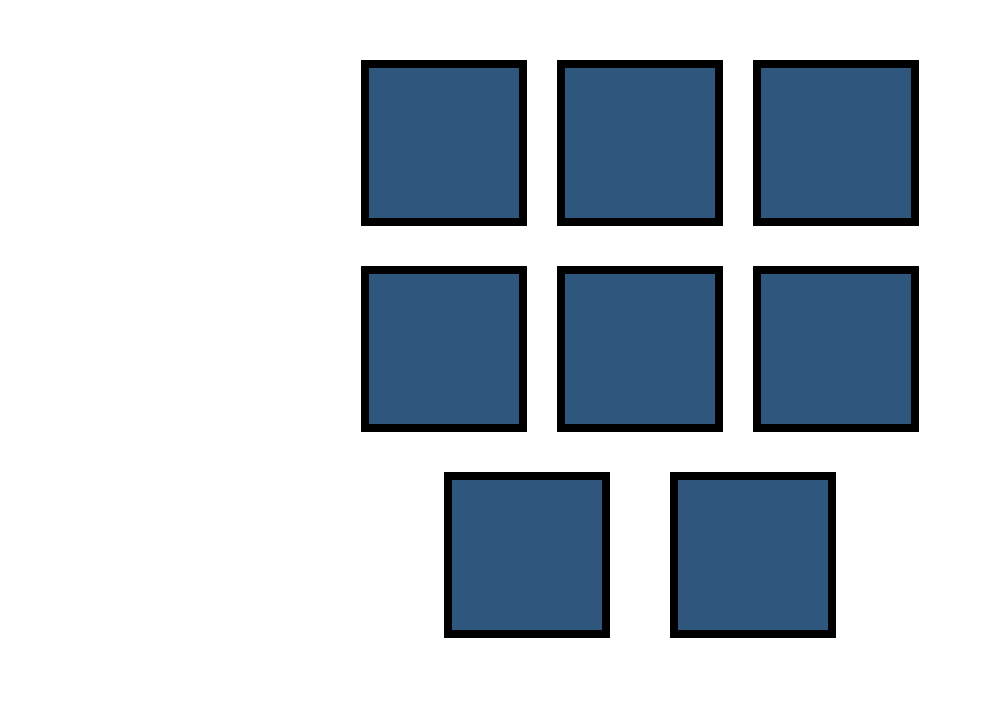
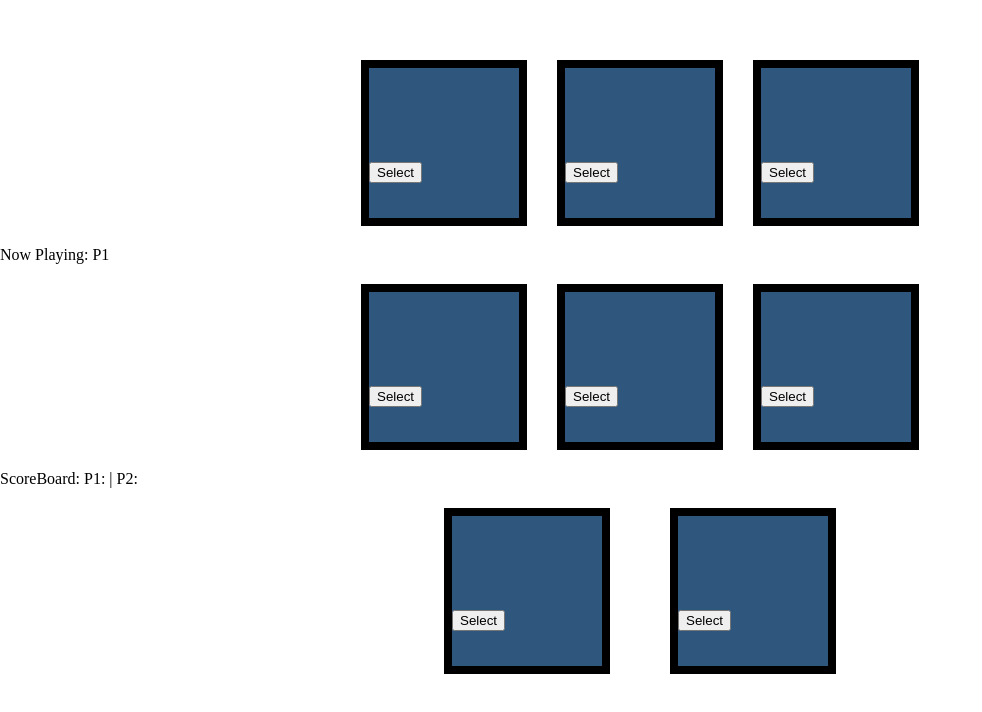
Before and after one commit to Arinji2/Memory-Game, a plain HTML site: page index.html in a window 1280 px wide. Shown: the whole page, without its empty margins (0-982 px from the left). Drawn offline with Linux system fonts and the light colour scheme; a web font is replaced by a local one.

Commit message:
Update index.html

```diff
--- a/index.html
+++ b/index.html
@@ -6,20 +6,89 @@
 		<link rel="stylesheet" type="text/css" href="css/index.css" />
 	</head>
 	<body>
-		<div class="mega-container">
-			<div class="container1">
-				<div id="card1"><p id="card1p">1</p></div>
-				<div id="card2"><p id="card2p">2</p></div>
-				<div id="card3"><p id="card3p">3</p></div>
+
+			<div class="mega-container">
+				<div class="container1">
+					<div id="card1">
+						<p id="card1p">1</p>
+						<input
+							id="selectButton"
+							type="button"
+							onclick="selection(card1)"
+							value="Select"
+						/>
+					</div>
+					<div id="card2">
+						<p id="card2p">2</p>
+					<input
+						id="selectButton"
+						type="button"
+						onclick="selection(card2)"
+						value="Select"
+					/>
+				</div>
+				<div id="card3">
+					<p id="card3p">3</p>
+					<input
+						id="selectButton"
+						type="button"
+						onclick="selection(card3)"
+						value="Select"
+					/>
+				</div>
 			</div>
+					<div class="scoreboard">
+			<div id="turn">Now Playing: P1</div>
 			<div class="container2">
-				<div id="card4"><p id="card4p"></p></div>
-				<div id="card5"><p id="card5p">5</p></div>
-				<div id="card6"><p id="card6p"></p></div>
+				<div id="card4">
+					<p id="card4p">4</p>
+					<input
+						id="selectButton"
+						type="button"
+						onclick="selection(card4)"
+						value="Select"
+					/>
+				</div>
+				<div id="card5">
+					<p id="card5p">5</p>
+					<input
+						id="selectButton"
+						type="button"
+						onclick="selection(card5)"
+						value="Select"
+					/>
+				</div>
+				<div id="card6">
+					<p id="card6p">6</p>
+					<input
+						id="selectButton"
+						type="button"
+						onclick="selection(card6)"
+						value="Select"
+					/>
+				</div>
 			</div>
+								<div class="scoreboard">
+			<div id="score">ScoreBoard: P1: | P2: </div>
 			<div class="container3">
-				<div id="card7"><p id="card7p"></p></div>
-				<div id="card8"><p id="card8p"></p></div>
+				<div id="card7">
+					<p id="card7p">7</p>
+					<input
+						id="selectButton"
+						type="button"
+						onclick="selection(card7)"
+						value="Select"
+					/>
+				</div>
+				<div id="card8">
+					<p id="card8p">8</p>
+					<input
+						id="selectButton"
+						type="button"
+						onclick="selection(card8)"
+						value="Select"
+					/>
+				</div>
 			</div>
 		</div>
 		<script src="script.js"></script>
```
